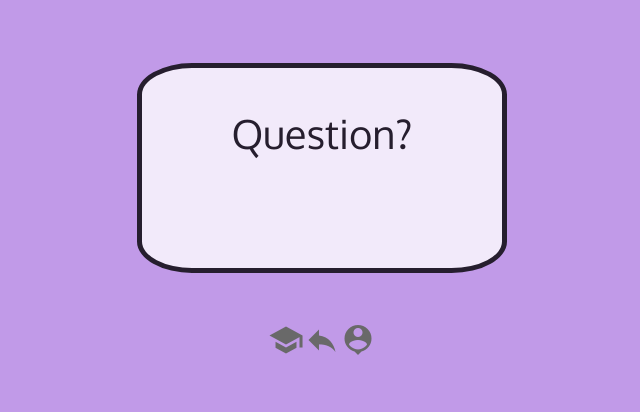
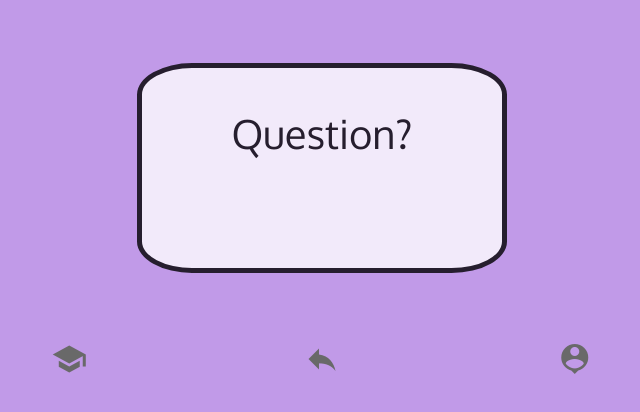
Before and after one commit to jkyletreman/flash_web_app, a React (Create React App) app: page /train in a window 1280 px wide. Shown: the top 412 px of the page, without its empty margins (318-958 px from the left). Built offline with nearby package versions, Linux system fonts and the light colour scheme; no server answers; a web font is replaced by a local one.

Commit message:
Fix NavBar

```diff
--- a/src/components/js/NavBar.js
+++ b/src/components/js/NavBar.js
@@ -5,7 +5,7 @@ import Icon from './Icon'
 const grid = {
   IconContainer: {
     display: 'grid',
-    maxWidth: '70%',
+    maxWidth: '60%',
     margin: '0 auto'
   },
   IconLeft: {
--- a/src/components/js/Train.js
+++ b/src/components/js/Train.js
@@ -64,7 +64,7 @@ export default class Train extends React.Component {
     this.setState({hoverFX: mouseLeaveFX})
   }
   render() {
-    return (
+    return (<React.Fragment>
       <div style={grid.container}>
         {/* Question */}
         <Rectangle
@@ -94,8 +94,8 @@ export default class Train extends React.Component {
           style={this.props.colors.blue}
           text={'Answer!'}
         />
-        <NavBar colors={this.props.colors} combineStyleObjects={this.props.combineStyleObjects}/>
       </div>
-    )
+      <NavBar colors={this.props.colors} combineStyleObjects={this.props.combineStyleObjects}/>
+    </React.Fragment>)
   }
 }
```
